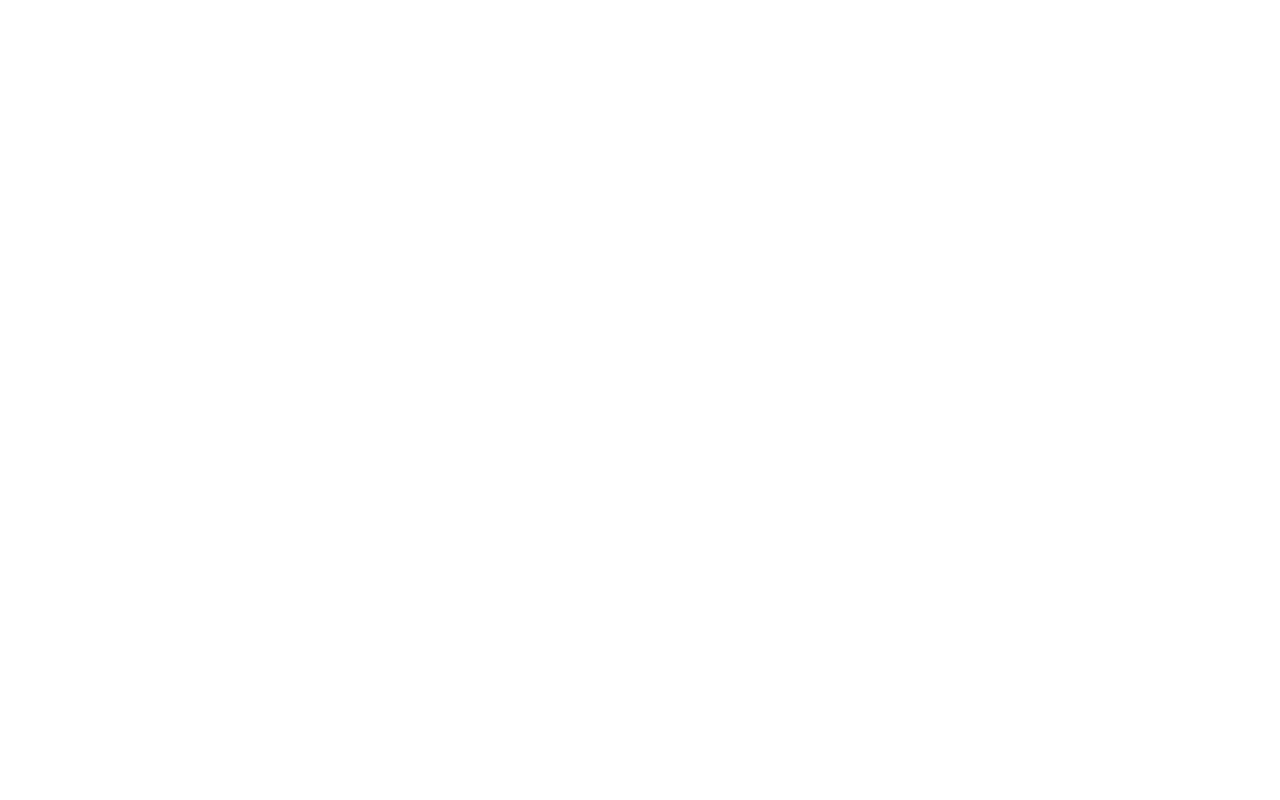
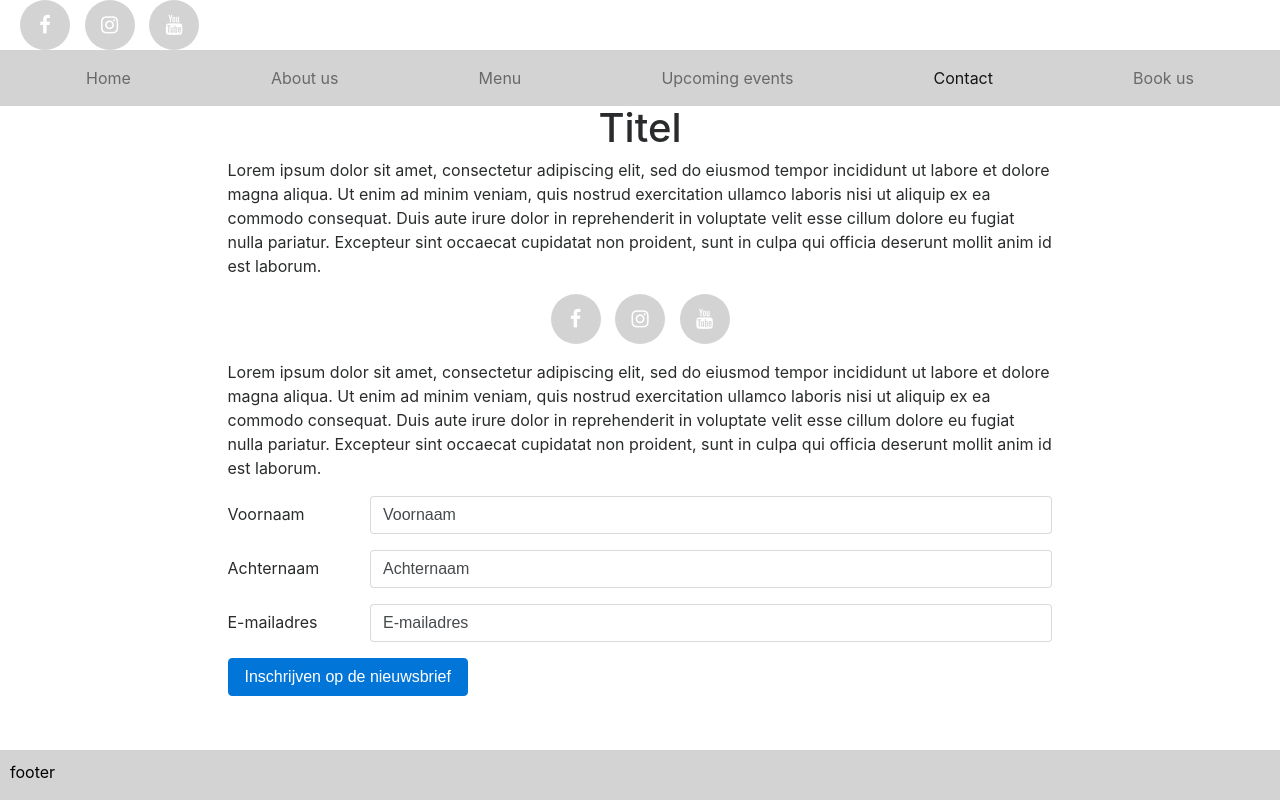
Before and after one commit to stephaniemesens/stephaniemesens.github.io, a plain HTML site: page contact.html in a window 1280 px wide. Drawn offline with nearby package versions, Linux system fonts and the light colour scheme; a script that the page names is missing.

Commit message:
update website

```diff
--- a/aboutus.html
+++ b/aboutus.html
@@ -0,0 +1,95 @@
+<!DOCTYPE html>
+<html lang="en">
+
+<head>
+    <meta charset="UTF-8">
+    <meta name="viewport" content="width=device-width, initial-scale=1.0">
+    <meta http-equiv="X-UA-Compatible" content="ie=edge">
+    <link rel="stylesheet" href="css/vendor/bootstrap.css">
+    <link rel="stylesheet" href="css/style.css">
+    <link href="//maxcdn.bootstrapcdn.com/font-awesome/4.2.0/css/font-awesome.min.css" rel="stylesheet">
+    <link rel="stylesheet" href="https://cdnjs.cloudflare.com/ajax/libs/font-awesome/4.7.0/css/font-awesome.min.css">
+    <title>About us</title>
+</head>
+
+<body>
+    <div class="col-md-12">
+         <ul class="social-network social-circle">
+            <li><a href="#" class="icoFacebook" title="Facebook"><i class="fa fa-facebook"></i></a></li>
+            <li><a href="#" class="icoInstagram" title="Instagram"><i class="fa fa-instagram"></i></a></li>
+            <li><a href="#" class="icoYoutube" title="Youtube"><i class="fa fa-youtube"></i></a></li>
+        </ul>
+    </div>
+    <header>
+        <nav class="navbar navbar-light bg-faded navbar-expand navbar-toggleable-sm">
+            <button class="navbar-toggler navbar-toggler-right" type="button" data-toggle="collapse" data-target="#navbarNavDropdown"
+                aria-controls="navbarNavDropdown" aria-expanded="false" aria-label="Toggle navigation">
+                <span class="navbar-toggler-icon"></span>
+            </button>
+            <div class="collapse navbar-collapse justify-content-end" id="navbarNavDropdown">
+                <ul class="navbar-nav">
+                    <li class="nav-item">
+                        <a class="nav-link" href="index.html">Home</a>
+                    </li>
+                    <li class="nav-item active">
+                      <a class="nav-link" href="aboutus.html">About us
+                        <span class="sr-only">(current)</span>
+                      </a>
+                    <li class="nav-item">
+                        <a class="nav-link" href="menu.html">Menu</a>
+                    </li>
+                    <li class="nav-item">
+                        <a class="nav-link" href="upcomingevents.html">Upcoming events</a>
+                    <li class="nav-item">
+                        <a class="nav-link" href="contact.html">Contact</a>
+                    <li class="nav-item">
+                        <a class="nav-link" href="bookus.html">Book us</a>
+                </ul>
+            </div>
+        </nav>
+    </header>
+    <div class="container-fluid">
+      <div class="row">
+          <div class="col-md-12 col-sm-12">
+                <h1>Titel</h1>
+          </div>
+      </div>
+    </div>
+
+    <div class="container-fluid">
+      <div class="row">
+        <div class="col-md-7 col-sm-7">
+              <p>Lorem ipsum dolor sit amet, consectetur adipiscing elit, sed do eiusmod tempor incididunt ut labore et dolore magna aliqua. Ut enim ad minim veniam, quis nostrud exercitation ullamco laboris nisi ut aliquip ex ea commodo consequat. Duis aute irure dolor in reprehenderit in voluptate velit esse cillum dolore eu fugiat nulla pariatur. Excepteur sint occaecat cupidatat non proident, sunt in culpa qui officia deserunt mollit anim id est laborum.</p>
+        </div>
+        <div class="col-md-5 col-sm-5">
+            <img class="img-fluid" src="./images/grey2.png" alt="..." />
+      </div>
+    </div>
+  </div>
+
+  <div class="container-fluid">
+    <div class="row">
+        <div class="col-md-3 col-sm-3">
+             <img class="img-fluid" src="./images/grey2.png" alt="..." />
+        </div>
+        <div class="col-md-3 col-sm-3">
+            <img class="img-fluid" src="./images/grey2.png" alt="..." />
+        </div>
+        <div class="col-md-3 col-sm-3">
+            <img class="img-fluid" src="./images/grey2.png" alt="..." />
+        </div>
+        <div class="col-md-3 col-sm-3">
+                <img class="img-fluid" src="./images/grey2.png" alt="..." />
+        </div>
+  </div>
+</div>
+
+  <div class="footer">
+    <p>footer</p>
+  </div>
+
+  <script src="https://code.jquery.com/jquery-3.1.1.slim.min.js" integrity="sha384-A7FZj7v+d/sdmMqp/nOQwliLvUsJfDHW+k9Omg/a/EheAdgtzNs3hpfag6Ed950n" crossorigin="anonymous"></script>
+  <script src="https://cdnjs.cloudflare.com/ajax/libs/tether/1.4.0/js/tether.min.js" integrity="sha384-DztdAPBWPRXSA/3eYEEUWrWCy7G5KFbe8fFjk5JAIxUYHKkDx6Qin1DkWx51bBrb" crossorigin="anonymous"></script>
+  <script src="https://maxcdn.bootstrapcdn.com/bootstrap/4.0.0-alpha.6/js/bootstrap.min.js" integrity="sha384-vBWWzlZJ8ea9aCX4pEW3rVHjgjt7zpkNpZk+02D9phzyeVkE+jo0ieGizqPLForn" crossorigin="anonymous"></script>
+</body>
+</html>
--- a/contact.html
+++ b/contact.html
@@ -0,0 +1,123 @@
+<!DOCTYPE html>
+<html lang="en">
+
+<head>
+    <meta charset="UTF-8">
+    <meta name="viewport" content="width=device-width, initial-scale=1.0">
+    <meta http-equiv="X-UA-Compatible" content="ie=edge">
+    <link rel="stylesheet" href="css/vendor/bootstrap.css">
+    <link rel="stylesheet" href="css/style.css">
+    <link href="//maxcdn.bootstrapcdn.com/font-awesome/4.2.0/css/font-awesome.min.css" rel="stylesheet">
+    <title>Contact</title>
+</head>
+
+<body>
+    <div class="col-md-12">
+         <ul class="social-network social-circle">
+            <li><a href="#" class="icoFacebook" title="Facebook"><i class="fa fa-facebook"></i></a></li>
+            <li><a href="#" class="icoInstagram" title="Instagram"><i class="fa fa-instagram"></i></a></li>
+            <li><a href="#" class="icoYoutube" title="Youtube"><i class="fa fa-youtube"></i></a></li>
+        </ul>
+    </div>
+    <header>
+        <nav class="navbar navbar-light bg-faded navbar-expand navbar-toggleable-sm">
+            <button class="navbar-toggler navbar-toggler-right" type="button" data-toggle="collapse" data-target="#navbarNavDropdown"
+                aria-controls="navbarNavDropdown" aria-expanded="false" aria-label="Toggle navigation">
+                <span class="navbar-toggler-icon"></span>
+            </button>
+            <div class="collapse navbar-collapse justify-content-end" id="navbarNavDropdown">
+                <ul class="navbar-nav">
+                    <li class="nav-item">
+                        <a class="nav-link" href="index.html">Home</a>
+                    </li>
+                    <li class="nav-item">
+                      <a class="nav-link" href="aboutus.html">About us</a>
+                    <li class="nav-item">
+                        <a class="nav-link" href="menu.html">Menu</a>
+                    </li>
+                    <li class="nav-item">
+                        <a class="nav-link" href="upcomingevents.html">Upcoming events</a>
+                    <li class="nav-item active">
+                        <a class="nav-link" href="contact.html">Contact
+                                <span class="sr-only">(current)</span>
+                        </a>
+                    <li class="nav-item">
+                        <a class="nav-link" href="bookus.html">Book us</a>
+                </ul>
+            </div>
+        </nav>
+    </header>
+    <div class="container-fluid">
+      <div class="row">
+          <div class="col-md-12 col-sm-12">
+                <h1>Titel</h1>
+          </div>
+      </div>
+    </div>
+</div>
+
+<div class="container">
+        <div class="row justify-content-md-center">
+                <div class="col col-lg-9">
+                        <p>Lorem ipsum dolor sit amet, consectetur adipiscing elit, sed do eiusmod tempor incididunt ut labore et dolore magna aliqua. Ut enim ad minim veniam, quis nostrud exercitation ullamco laboris nisi ut aliquip ex ea commodo consequat. Duis aute irure dolor in reprehenderit in voluptate velit esse cillum dolore eu fugiat nulla pariatur. Excepteur sint occaecat cupidatat non proident, sunt in culpa qui officia deserunt mollit anim id est laborum.</p>
+                </div>
+        </div>
+</div>
+
+<div class="container">
+     <div class="row justify-content-md-center">
+            <ul class="social-network social-circle">
+               <li><a href="#" class="icoFacebook" title="Facebook"><i class="fa fa-facebook"></i></a></li>
+               <li><a href="#" class="icoInstagram" title="Instagram"><i class="fa fa-instagram"></i></a></li>
+               <li><a href="#" class="icoYoutube" title="Youtube"><i class="fa fa-youtube"></i></a></li>
+           </ul>
+       </div>
+     </div>
+</div>
+
+<div class="container">
+        <div class="row justify-content-md-center">
+                <div class="col col-lg-9">
+                        <p>Lorem ipsum dolor sit amet, consectetur adipiscing elit, sed do eiusmod tempor incididunt ut labore et dolore magna aliqua. Ut enim ad minim veniam, quis nostrud exercitation ullamco laboris nisi ut aliquip ex ea commodo consequat. Duis aute irure dolor in reprehenderit in voluptate velit esse cillum dolore eu fugiat nulla pariatur. Excepteur sint occaecat cupidatat non proident, sunt in culpa qui officia deserunt mollit anim id est laborum.</p>
+                </div>
+        </div>
+</div>
+
+<div class="container">
+        <div class="row justify-content-md-center">
+                <div class="col col-lg-9">
+                        <form>
+                            <div class="form-group row">
+                                <label for="example-text-input" class="col-2 col-form-label">Voornaam</label>
+                                <div class="col-10">
+                                <input class="form-control" type="text" value="Voornaam" id="example-text-input">
+                                </div>
+                            </div>
+                            <div class="form-group row">
+                                <label for="example-text-input" class="col-2 col-form-label">Achternaam</label>
+                                <div class="col-10">
+                                <input class="form-control" type="text" value="Achternaam" id="example-text-input">
+                                </div>
+                            </div>
+                            <div class="form-group row">
+                                <label for="example-email-input" class="col-2 col-form-label">E-mailadres</label>
+                                <div class="col-10">
+                                <input class="form-control" type="email" value="E-mailadres" id="example-email-input">
+                                </div>
+                            </div>
+                            <button type="submit" class="btn btn-primary">Inschrijven op de nieuwsbrief</button>
+                        </form>
+                </div>
+        </div>
+</div>
+
+
+  <div class="footer">
+    <p>footer</p>
+  </div>
+
+  <script src="https://code.jquery.com/jquery-3.1.1.slim.min.js" integrity="sha384-A7FZj7v+d/sdmMqp/nOQwliLvUsJfDHW+k9Omg/a/EheAdgtzNs3hpfag6Ed950n" crossorigin="anonymous"></script>
+  <script src="https://cdnjs.cloudflare.com/ajax/libs/tether/1.4.0/js/tether.min.js" integrity="sha384-DztdAPBWPRXSA/3eYEEUWrWCy7G5KFbe8fFjk5JAIxUYHKkDx6Qin1DkWx51bBrb" crossorigin="anonymous"></script>
+  <script src="https://maxcdn.bootstrapcdn.com/bootstrap/4.0.0-alpha.6/js/bootstrap.min.js" integrity="sha384-vBWWzlZJ8ea9aCX4pEW3rVHjgjt7zpkNpZk+02D9phzyeVkE+jo0ieGizqPLForn" crossorigin="anonymous"></script>
+</body>
+</html>
--- a/css/style.css
+++ b/css/style.css
@@ -1,6 +1,6 @@
 
 .navbar {
-	background-color: #3C3C3C;
+	background-color: #D3D3D3;
 }
 
 .navbar-nav {
@@ -25,6 +25,11 @@
   display: block;
 }
 
+.img responsive {
+	display: block;
+	max-width: 100%;
+	height: auto;
+}
 .footer {
   position: fixed;
   left: 0;
@@ -39,13 +44,9 @@
 }
 
 
-
-
-/*=========================
-  Icons
- ================= */
-
-/* footer social icons */
+.social-network-social-circle{
+	vertical-align: right;
+}
 ul.social-network {
 	list-style: none;
 	display: inline;
@@ -119,3 +120,11 @@ a.socialIcon:hover, .socialHoverClass {
 .social-circle a {
  background-color: #D3D3D3;
 }
+
+.icoFacebook {
+	align-content: right;
+}
+
+h1{
+	text-align: center;
+}
```
Also changed, not shown: bookus.html (+117 -0 lines), index.html (+3 -2 lines), menu.html (+113 -0 lines), upcomingevents.html (+94 -0 lines).
